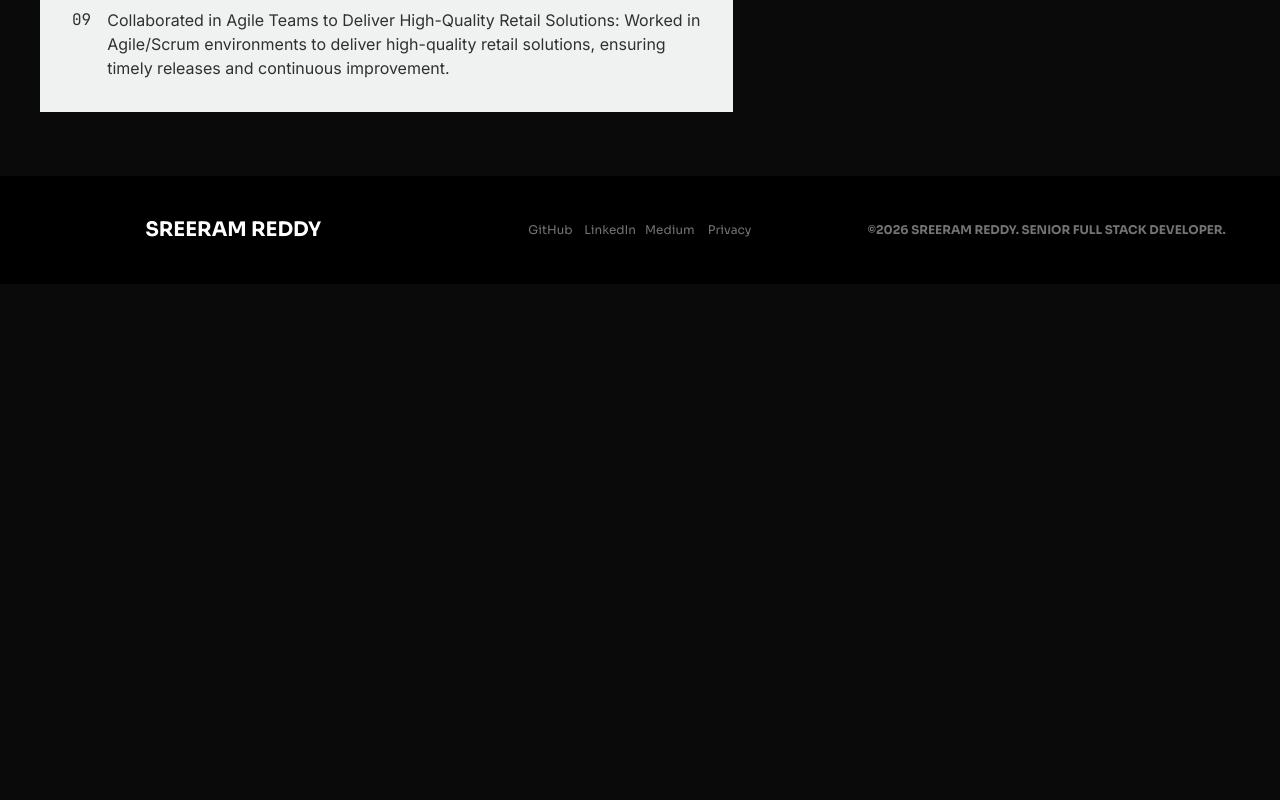
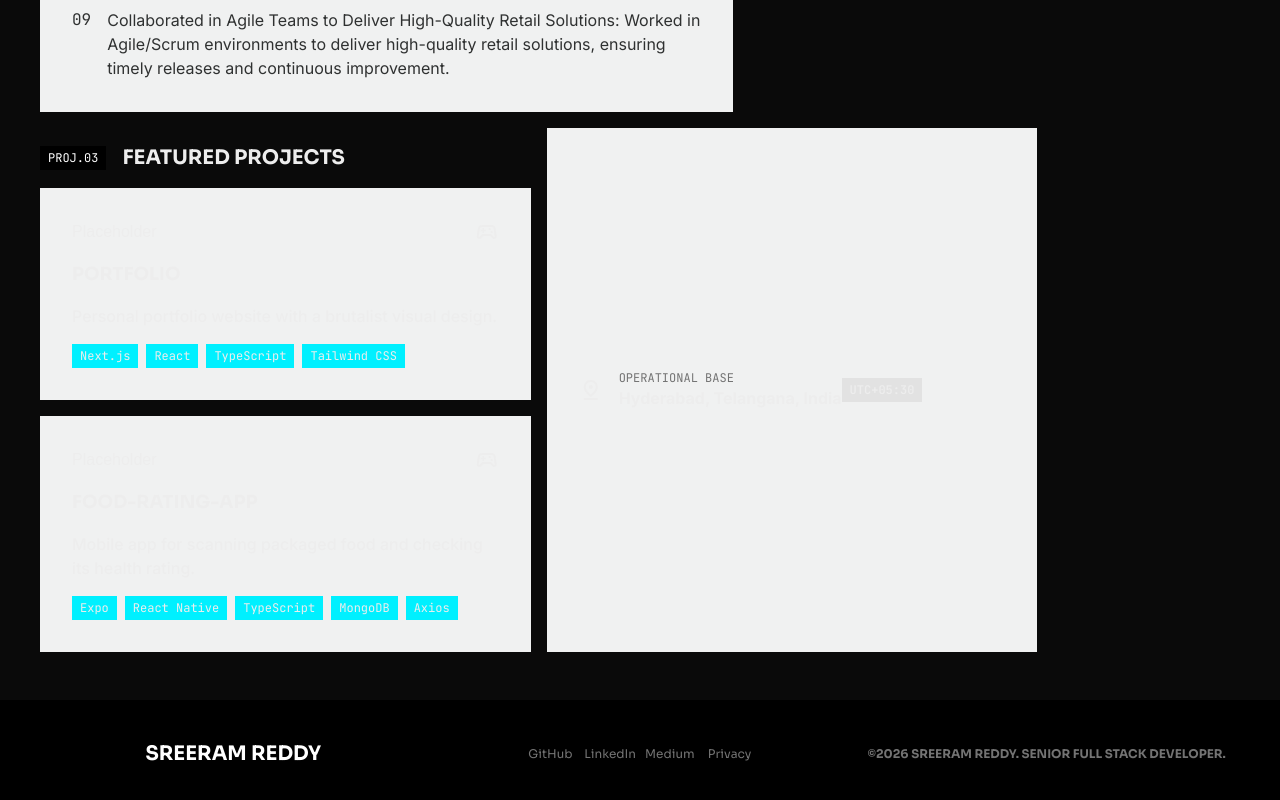
Before and after one commit to DracFiendMG/portfolio, a Next.js app: page /resume in a window 1280 px wide. Shown: the part 3436-4236 px from the top of the page. Before the commit the page ends 3720 px from the top, so only its background shows below. Built offline with nearby package versions, Linux system fonts and the light colour scheme.

Commit message:
feat: add resume page with work experience, education, and featured projects

```diff
--- a/app/resume/page.tsx
+++ b/app/resume/page.tsx
@@ -1,8 +1,18 @@
+"use client"
+
 import workExperience from '@/data/work_experience.json'
 import education from '@/data/education.json'
-import type { Experience, Education } from '@/features/types'
+import projects from '@/data/projects.json'
+import type { Experience, Education, ProjectDetails } from '@/features/types'
+import { useEffect, useState } from 'react'
 
 export default function Resume() {
+    const [featuredProjects, setFeaturedProjects] = useState<ProjectDetails[]>([])
+
+    useEffect(() => {
+        setFeaturedProjects(projects.slice(0, 2))
+    }, [])
+
     return (
         <div className="mx-auto w-[calc(100%-2.5rem)] md:w-[calc(100%-5rem)] max-w-360 flex flex-col gap-6">
             <section className="flex flex-col gap-10 mt-4 md:mt-8">
@@ -62,7 +72,7 @@ export default function Resume() {
                     </div>
                 </div>
             </section>
-            <section className="grid grid-cols-1 md:grid-cols-12 gap-4">
+            <section className="grid grid-cols-1 md:grid-cols-12 gap-4 md:grid-flow-dense">
                 <div className='md:col-span-7'>
                     <div className='flex items-center my-4 gap-4'>
                         <p className='uppercase font-mono text-xs bg-black text-white px-2 py-1'>Exp.01</p>
@@ -122,14 +132,48 @@ export default function Resume() {
                         })}
                     </div>
                 </div>
-                <div>
-                    <div>
-                        <p></p>
-                        <p></p>
+                <div className='md:col-span-5'>
+                    <div className='flex justify-between items-center my-4 gap-4'>
+                        <div className='flex items-center gap-4'>
+                            <p className='uppercase font-mono text-xs bg-black text-white px-2 py-1'>Proj.03</p>
+                            <h2 className="uppercase text-xl font-sora font-bold">Featured Projects</h2>
+                        </div>
                     </div>
-                    <div>
-
+                    <div className='flex flex-col gap-4'>
+                        {featuredProjects.map((project, idx) => {
+                            return (
+                                <div key={idx} className='p-8 flex flex-col gap-4 bg-[#F0F1F1]'>
+                                    <div className='flex justify-between'>
+                                        <p>Placeholder</p>
+                                        <p className='material-symbols-outlined'>sports_esports</p>
+                                    </div>
+                                    <div className='flex flex-col gap-4'>
+                                        <h2 className='uppercase text-lg font-bold font-sora'>{project.name}</h2>
+                                        <p className='font-inter font-medium'>{project.description}</p>
+                                        <div className='flex gap-2 items-center flex-wrap'>
+                                            {project.tech_stack.map((tech, tidx) => {
+                                                return (
+                                                    <span key={tidx} className='font-mono text-xs bg-[#00F0FF] px-2 py-1'>
+                                                        {tech}
+                                                    </span>
+                                                )
+                                            })}
+                                        </div>
+                                    </div>
+                                </div>
+                            )
+                        })}
                     </div>
+                </div>
+                <div className='bg-[#F0F1F1] p-8 flex items-center md:col-span-5'>
+                    <div className='flex items-center gap-4'>
+                        <p className='material-symbols-outlined uppercase'>pin_drop</p>
+                        <div>
+                            <p className='text-xs uppercase font-mono text-[#737373]'>Operational Base</p>
+                            <p className='font-inter font-bold'>Hyderabad, Telangana, India</p>
+                        </div>
+                    </div>
+                    <p className='text-xs font-mono bg-[#E2E2E2] px-2 py-1 font-semibold'>UTC+05:30</p>
                 </div>
             </section>
             <section>
```
